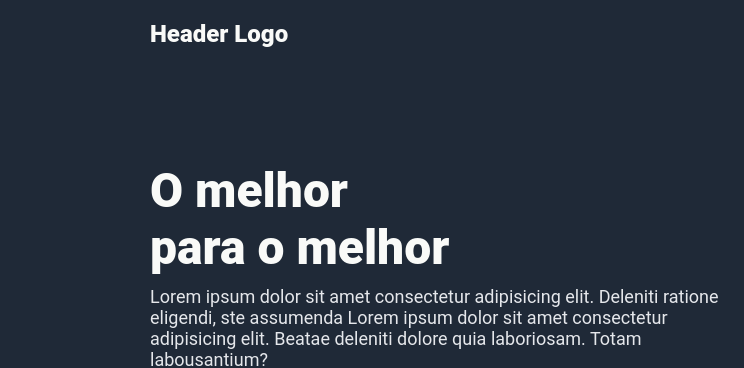
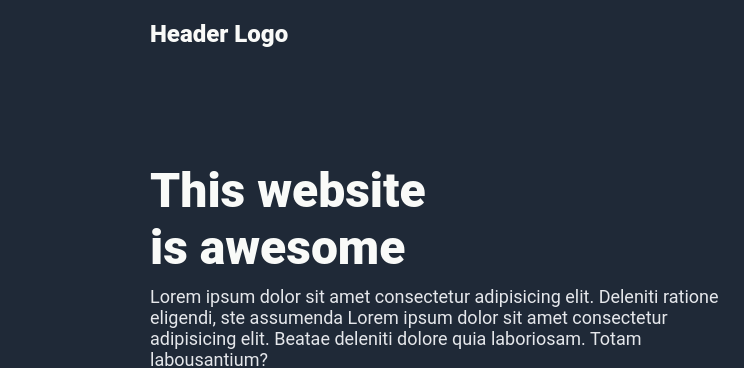
Before and after one commit to ItaloAlulas/landingPageTOPexercise, a plain HTML site: page index.html in a window 1280 px wide. Shown: the top 368 px of the page, 0-744 px from the left. Drawn offline with Linux system fonts and the light colour scheme; grey boxes are pictures that could not be loaded.

Commit message:
Added README description and changed the Hero Main text

```diff
--- a/index.html
+++ b/index.html
@@ -18,7 +18,7 @@
     </div>
     <div class="container-1">
         <div class="mainTitle">
-            <h1 class="title">O melhor<br>para o melhor</h1>
+            <h1 class="title">This website<br>is awesome</h1>
             <p>Lorem ipsum dolor sit amet consectetur adipisicing elit. Deleniti ratione eligendi, ste assumenda Lorem ipsum dolor sit amet consectetur adipisicing elit. Beatae deleniti dolore quia laboriosam. Totam labousantium?</p>
             <button>Sign up</button>
         </div>
```
Also changed, not shown: 1 other file.
